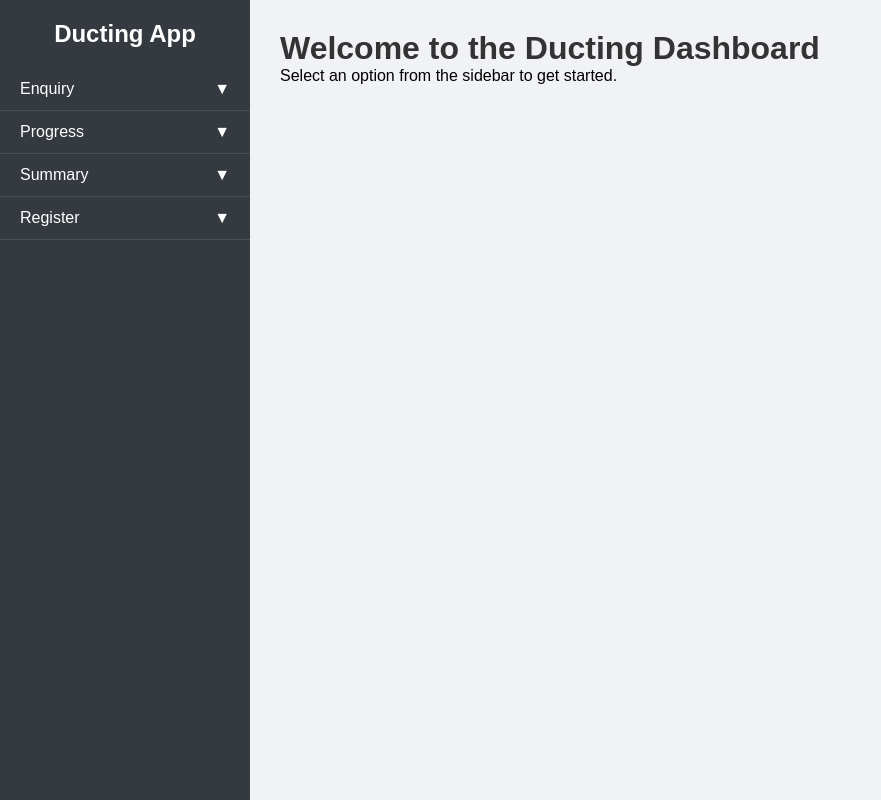
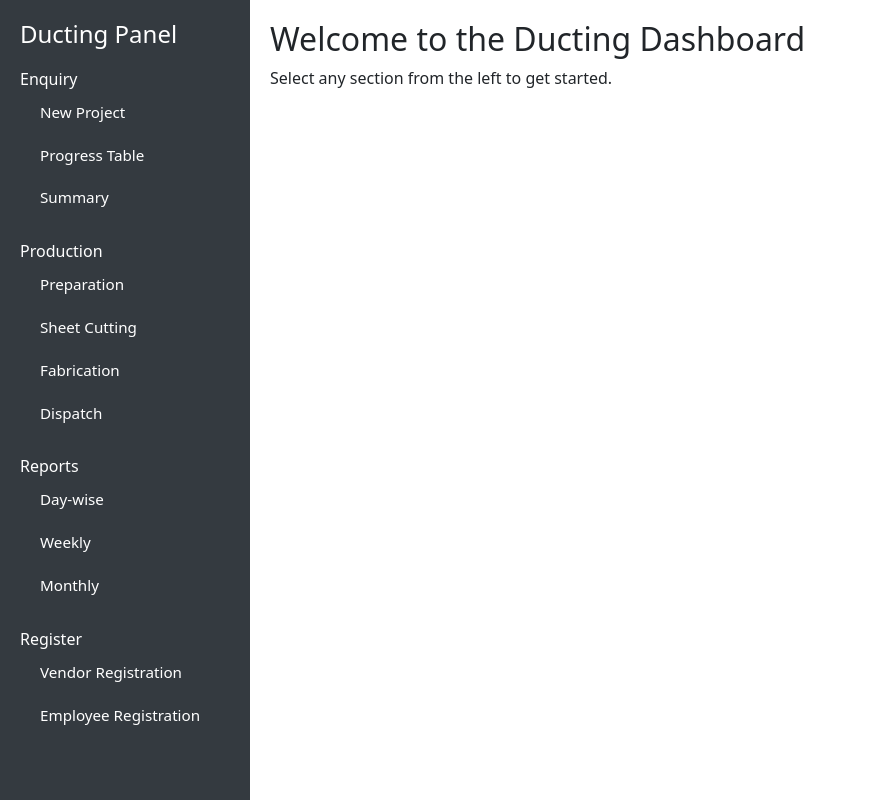
Before and after one commit to sampletech18/Ducting_project, a Flask app: page /dashboard in a window 1280 px wide. Shown: the whole page, without its empty margins (0-881 px from the left). Run offline with Flask 3, Linux system fonts and the light colour scheme; the visitor is signed in with stand-in values (Sample User, id 1).

Commit message:
Update dashboard.html

```diff
--- a/templates/dashboard.html
+++ b/templates/dashboard.html
@@ -2,116 +2,102 @@
 <html lang="en">
 <head>
   <meta charset="UTF-8">
-  <title>Dashboard</title>
+  <title>Ducting Dashboard</title>
+  <link href="https://cdn.jsdelivr.net/npm/bootstrap@5.3.2/dist/css/bootstrap.min.css" rel="stylesheet">
   <style>
-    * {
+    body {
       margin: 0;
       padding: 0;
-      box-sizing: border-box;
-    }
-
-    body {
-      font-family: Arial, sans-serif;
-      display: flex;
-      height: 100vh;
-      background: #f0f2f5;
     }
 
     .sidebar {
+      height: 100vh;
       width: 250px;
-      background: #343a40;
-      color: #fff;
+      position: fixed;
+      top: 0;
+      left: 0;
+      background-color: #343a40;
       padding-top: 20px;
-      flex-shrink: 0;
+      color: white;
     }
 
-    .sidebar h2 {
-      text-align: center;
-      margin-bottom: 20px;
+    .sidebar h4 {
+      color: #fff;
+      padding-left: 20px;
     }
 
     .sidebar ul {
       list-style: none;
-      padding-left: 0;
+      padding: 0;
     }
 
-    .sidebar li {
-      padding: 12px 20px;
+    .sidebar ul li {
+      padding: 10px 20px;
       cursor: pointer;
-      border-bottom: 1px solid #495057;
     }
 
-    .sidebar li:hover {
+    .sidebar ul li:hover {
       background-color: #495057;
     }
 
+    .content {
+      margin-left: 250px;
+      padding: 20px;
+    }
+
     .submenu {
-      background-color: #495057;
-      display: none;
+      padding-left: 20px;
+      font-size: 0.95rem;
     }
 
     .submenu li {
-      padding-left: 40px;
-      font-size: 14px;
+      padding: 5px 0;
     }
 
-    .main-content {
-      flex: 1;
-      padding: 30px;
-    }
-
-    .main-content h1 {
-      color: #333;
-    }
-
-    .toggle::after {
-      content: ' ▼';
-      float: right;
+    .submenu li:hover {
+      background-color: #495057;
     }
   </style>
-  <script>
-    function toggleSubmenu(id) {
-      var el = document.getElementById(id);
-      el.style.display = el.style.display === 'block' ? 'none' : 'block';
-    }
-  </script>
 </head>
 <body>
 
   <div class="sidebar">
-    <h2>Ducting App</h2>
+    <h4>Ducting Panel</h4>
     <ul>
-      <li class="toggle" onclick="toggleSubmenu('enquiry')">Enquiry</li>
-      <ul id="enquiry" class="submenu">
-        <li onclick="location.href='/new_project'">New Project</li>
-      </ul>
-
-      <li class="toggle" onclick="toggleSubmenu('progress')">Progress</li>
-      <ul id="progress" class="submenu">
-        <li onclick="location.href='/progress/preparation'">Preparation</li>
-        <li onclick="location.href='/progress/sheet-cutting'">Sheet Cutting</li>
-        <li onclick="location.href='/progress/fabrication'">Fabrication</li>
-        <li onclick="location.href='/progress/dispatch'">Dispatch</li>
-      </ul>
-
-      <li class="toggle" onclick="toggleSubmenu('summary')">Summary</li>
-      <ul id="summary" class="submenu">
-        <li onclick="location.href='/summary/day-wise'">Day Wise</li>
-        <li onclick="location.href='/summary/weekly'">Weekly Wise</li>
-        <li onclick="location.href='/summary/monthly'">Monthly Wise</li>
-      </ul>
-
-      <li class="toggle" onclick="toggleSubmenu('register')">Register</li>
-      <ul id="register" class="submenu">
-        <li onclick="location.href='/register/vendor'">Vendor Registration</li>
-        <li onclick="location.href='/register/employee'">Employee Registration</li>
-      </ul>
+      <li>Enquiry
+        <ul class="submenu">
+          <li>New Project</li>
+          <li>Progress Table</li>
+          <li>Summary</li>
+        </ul>
+      </li>
+      <li>Production
+        <ul class="submenu">
+          <li>Preparation</li>
+          <li>Sheet Cutting</li>
+          <li>Fabrication</li>
+          <li>Dispatch</li>
+        </ul>
+      </li>
+      <li>Reports
+        <ul class="submenu">
+          <li>Day-wise</li>
+          <li>Weekly</li>
+          <li>Monthly</li>
+        </ul>
+      </li>
+      <li>Register
+        <ul class="submenu">
+          <li>Vendor Registration</li>
+          <li>Employee Registration</li>
+        </ul>
+      </li>
     </ul>
   </div>
 
-  <div class="main-content">
-    <h1>Welcome to the Ducting Dashboard</h1>
-    <p>Select an option from the sidebar to get started.</p>
+  <div class="content">
+    <h2>Welcome to the Ducting Dashboard</h2>
+    <p>Select any section from the left to get started.</p>
   </div>
 
 </body>
```
